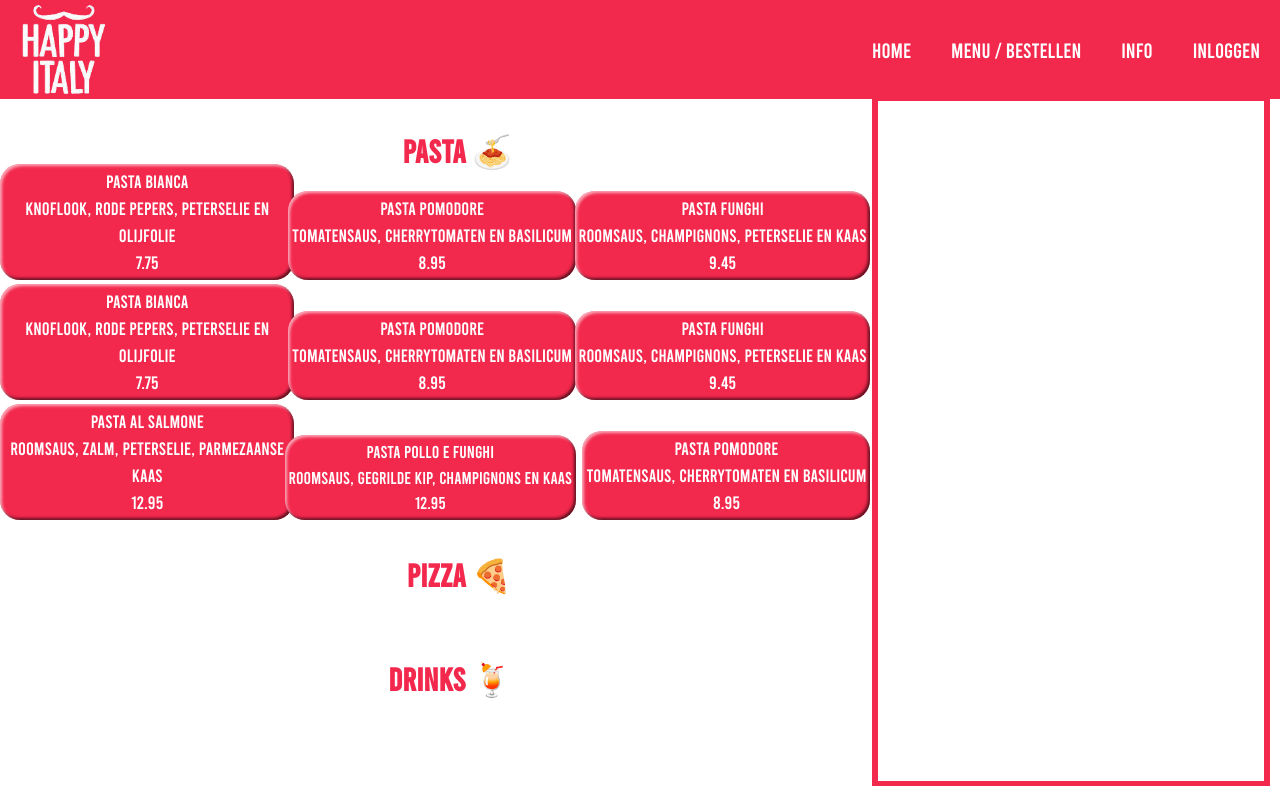
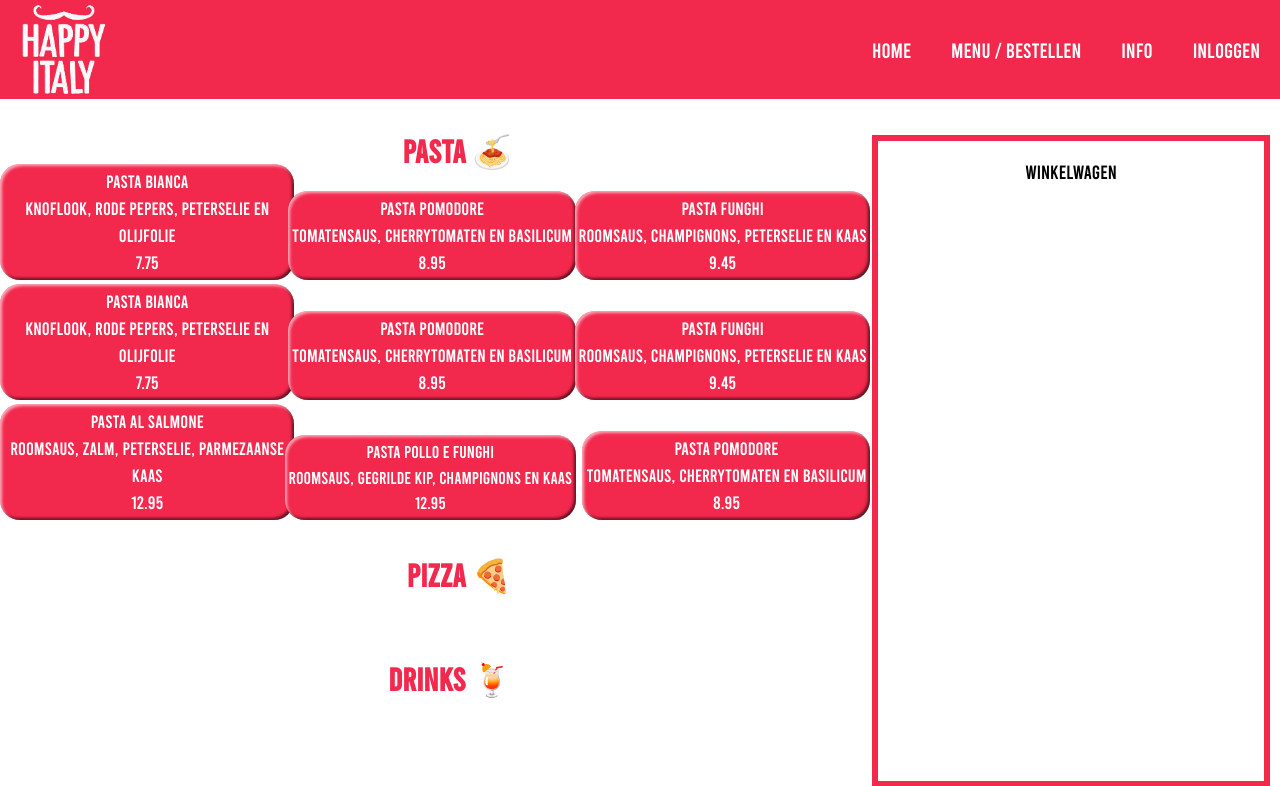
Before and after one commit to SuperCoalaMan/Happy-Italy-websiteje, a PHP site: page /menu/happyitaly.html in a window 1280 px wide. Shown: the top 786 px of the page. Run offline with PHP 8.4, Linux system fonts and the light colour scheme.

Commit message:
verder aan bestel :)

```diff
--- a/menu/bestel.js
+++ b/menu/bestel.js
@@ -1,38 +1,13 @@
-//12:50
+let div = document.createElement("div")
 
-let productenInWagen = []
-const parentElement = document.querySelector("#koopProducten");
-const wagenTotaalPrijs = document.querySelector("#totaalPrijzen");
-const producten = document.querySelectorAll('.producten')
+function addToCart(id){
+   let product = document.getElementById("pro"+id)
+   console.log(product)
+   let proinhoud = product.innerHTML
+   console.log(proinhoud)
+   let div = document.createElement("div")
+    div.innerHTML = proinhoud
+    document.getElementById("winkelwagen").appendChild(div)
 
 
-function updateProductsInCart(product){
-    for(let i=0; i < updateProductenInWagen.length; i++){
-        if(productenInWagen[i].id == product.id){
-           productenInWagen[i].count += 1;
-           productenInWagen[i].price = productenInWagen[i].basePrice * productenInWagen[i].count;
-           return;
-        }
-    }
 }
-
-
-producten.forEach(product =>{
-    product.addEventListener('click', (e) =>{
-        if(e.target.classList.contains('addToCart')){
-            const productID = e.target.dataset.productID
-            const productNaam = product.quarySelector('').innerHTML;//voeg de class toe van de producten
-            const productPrijs = product.quarySelector('').innerHTML;//voeg de class toe van de prijs
-            let productToCart = {
-                name: productNaam,
-                id: productID,
-                count : 1,
-                price: +productPrijs,
-                basePrice : +productPrijs
-            }
-            updateProductsInCart(productToCart);
-            updateHTMLCart()
-
-        }
-    })
-})
--- a/menu/happyitaly.css
+++ b/menu/happyitaly.css
@@ -65,12 +65,19 @@ nav a {
 }
 
 .winkelwagen {
-  height: 680px;
+  height: 80vh;
+
   width: 386px;
   position: fixed;
   border: 6px solid #f3284d;
   bottom: 13px;
   right: 10px;
+  overflow-y: auto;
+}
+#witext{
+  font-size: larger;
+  text-align: center;
+  font-family: bebas;
 }
 
 .een {
--- a/menu/happyitaly.html
+++ b/menu/happyitaly.html
@@ -4,7 +4,12 @@
 <head>
   <meta charset="utf-8" />
   <link rel="stylesheet" href="happyitaly.css">
-  <div class="winkelwagen"></div>
+  <div class="winkelwagen">
+    <p id="witext">Winkelwagen</p>
+    <div id="winkelwagen">
+
+    </div>
+  </div>
   <script src="bestel.js"></script>
 </head>
 
@@ -26,48 +31,48 @@
     <h1 class="pizza">Pizza &#127829</h1>
     <h1 class="drinks">Drinks &#127865</h1>
 
-    <button class="een styled" type="button">
+    <button id="pro1" class="een styled" type="button" onclick="addToCart(1)">
       Pasta Bianca <br>
       Knoflook, rode pepers, peterselie en olijfolie <br>
       7.75
     </button>
-    <button class="twee styled" type="button">
+    <button id="pro2" class="twee styled" type="button" onclick="addToCart(2)">
       Pasta Pomodore <br>
       Tomatensaus, cherrytomaten en basilicum <br>
       8.95
     </button>
-    <button class="drie styled" type="button">
+    <button id="pro3" class="drie styled" type="button"onclick="addToCart(3)">
       Pasta Funghi <br>
       Roomsaus, champignons, peterselie en kaas <br>
       9.45
     </button>
-    <button class="vier styled" type="button">
+    <button class="vier styled" type="button"onclick="addToCart(4)">
       Pasta Bianca <br>
       Knoflook, rode pepers, peterselie en olijfolie <br>
       7.75
     </button>
-    <button class="vijf styled" type="button">
+    <button class="vijf styled" type="button"onclick="addToCart(5)">
       Pasta Pomodore <br>
       Tomatensaus, cherrytomaten en basilicum <br>
       8.95
     </button>
     <!--Je hebt 3 dagen om te leven succes-->
-    <button class="zes styled" type="button">
+    <button class="zes styled" type="button"onclick="addToCart(5)">
       Pasta Funghi <br>
       Roomsaus, champignons, peterselie en kaas <br>
       9.45
     </button>
-    <button class="zeven styled" type="button">
+    <button class="zeven styled" type="button"onclick="addToCart(6)">
       Pasta Al salmone <br>
       Roomsaus, zalm, peterselie, Parmezaanse kaas <br>
       12.95
     </button>
-    <button class="acht styled" type="button">
+    <button class="acht styled" type="button"onclick="addToCart(7)">
       Pasta Pollo e Funghi <br>
       Roomsaus, gegrilde kip, champignons en kaas <br>
       12.95
     </button>
-    <button class="negen styled" type="button">
+    <button class="negen styled" type="button"onclick="addToCart(8)">
       Pasta Pomodore <br>
       Tomatensaus, cherrytomaten en basilicum <br>
       8.95
```
